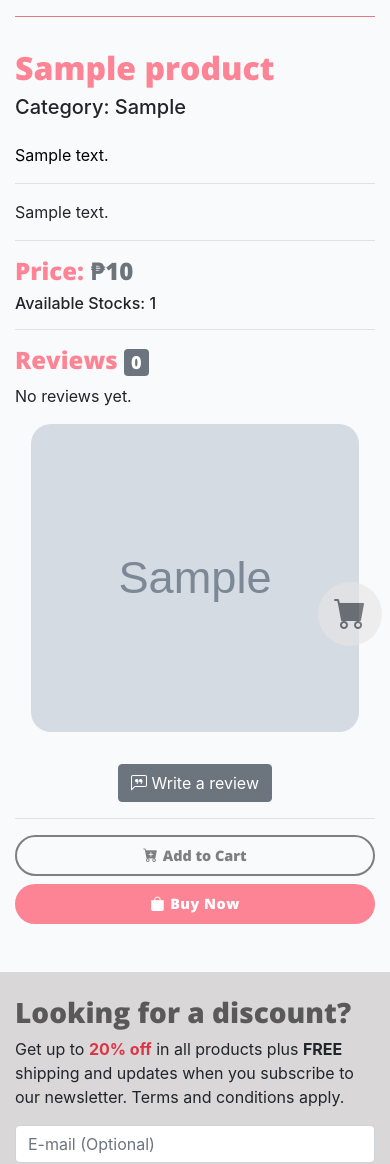
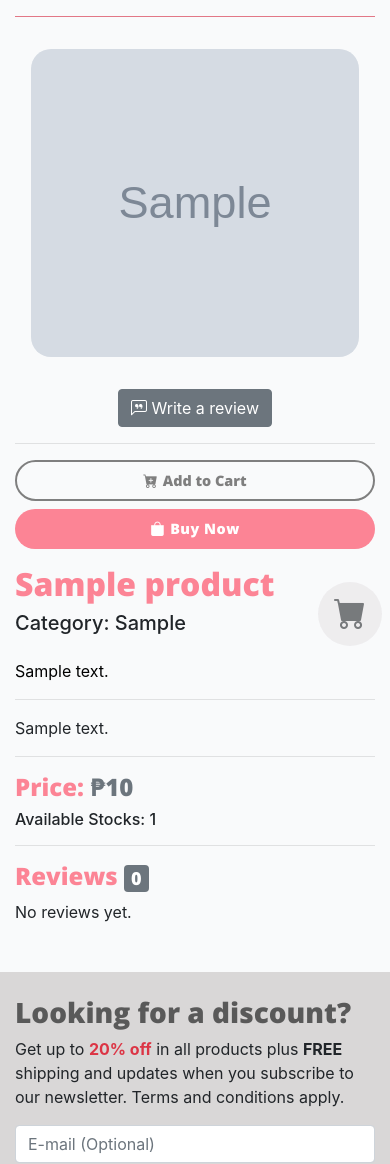
Before and after one commit to jjpormento21/TheJaJeJiJoJu, a Flask app: page /product/60a20e2b29b736765c387ec0 in a window 390 px wide. Shown: the part 156-1320 px from the top of the page. Run offline with Flask 2, Linux system fonts and the light colour scheme; grey boxes marked "Sample" are stand-in pictures; a database or web service that is not in the repository returns one stand-in record (values such as "Sample title"); some libraries are stand-ins or nearby versions.

Commit message:
included prod info responsiveness

```diff
--- a/static/css/main.css
+++ b/static/css/main.css
@@ -472,7 +472,7 @@ span.text-danger{
     }
 }
 
-
+/* Phones */
 @media screen and (max-width: 576px){
     /* Home Page */
     .hero-img {
--- a/templates/product_info.html
+++ b/templates/product_info.html
@@ -15,7 +15,7 @@
 {% block body %}
 <div class="container">
     <div class="row">
-        <div class="col-md-7">
+        <div class="col-md-7 order-2 order-sm-1">
             <p class="product-id" hidden>{{product._id}}</p>
             <h2 class="font2 mt-3 product-name" id="A{{product._id}}">{{product.productName}}</h2>
             <h5>Category: {{product.productCategory}}</h5>
@@ -41,7 +41,7 @@
                 {% endfor %}
             </div>
         </div>
-        <div class="col-md-5">
+        <div class="col-md-5 order-1 order-sm-2">
             <img src="{{product.imageURL}}" alt="Eyebrow Pomade 2N1" class="prod-size center mb-3 product-img">
             <div class="text-center">
                 <button class="btn btn-secondary text-center" type="button" data-toggle="modal"
```
